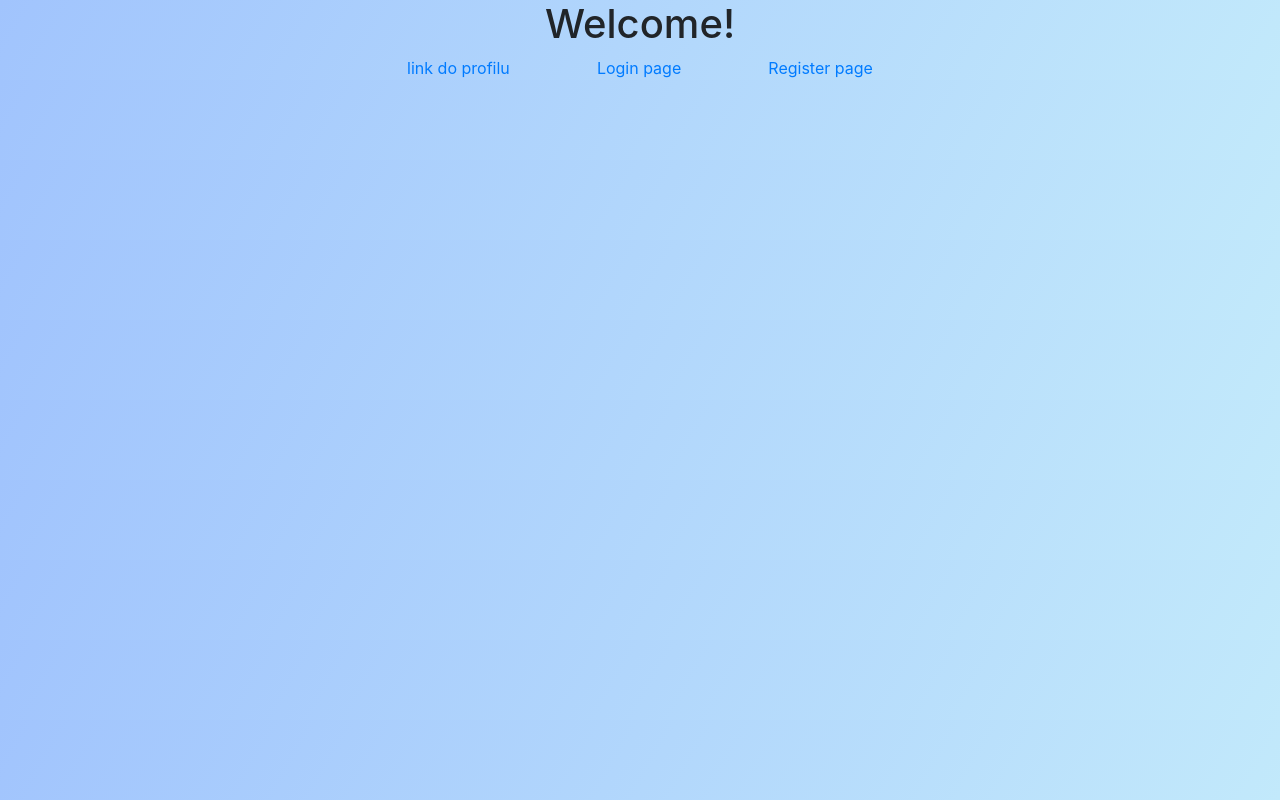
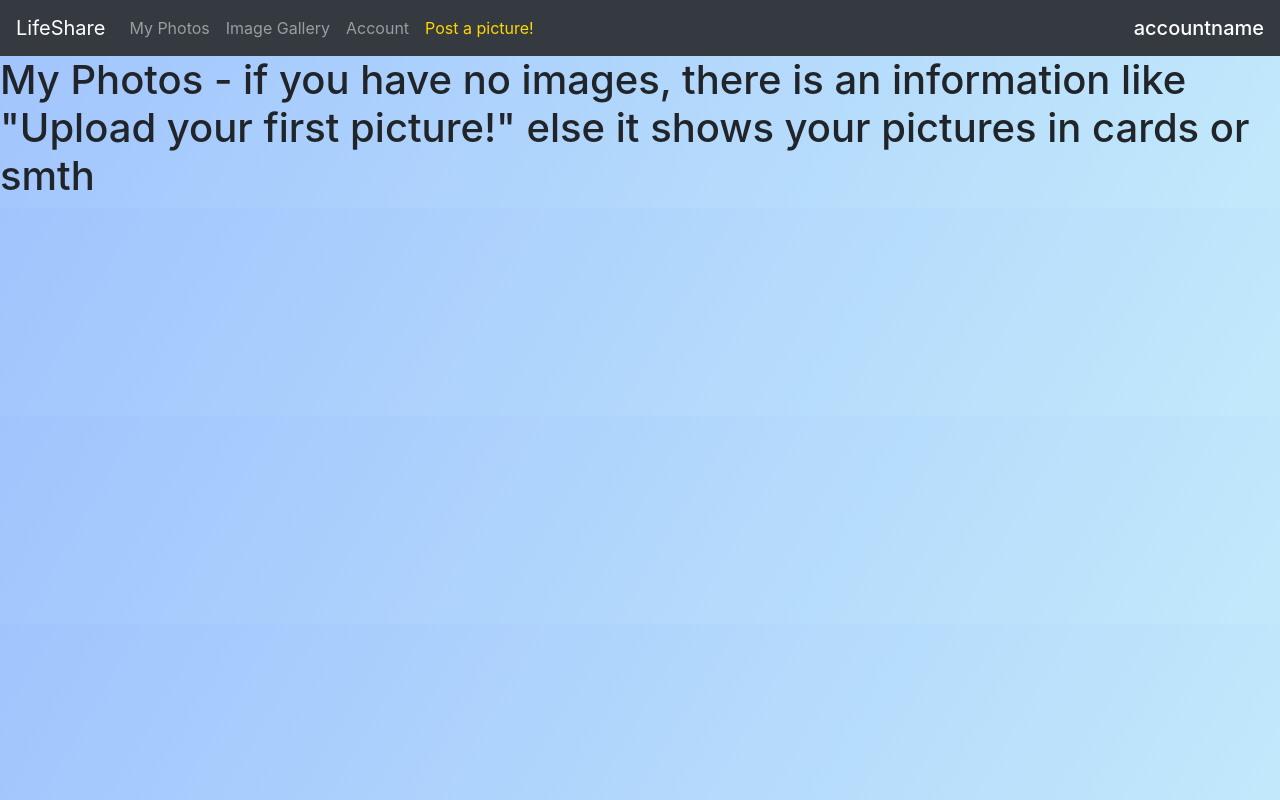
Before and after one commit to Seven730/LifeShare, a React (Create React App) app: page /myPhotos in a window 1280 px wide. Built offline with nearby package versions, Linux system fonts and the light colour scheme.

Commit message:
Added more screens, descriptions, routing and navigation bar component

```diff
--- a/src/App.jsx
+++ b/src/App.jsx
@@ -2,7 +2,10 @@ import React from "react";
 import Home from "./Screens/Home/Home";
 import Login from "./Screens/Login/Login";
 import Register from "./Screens/Register/Register";
-import Profile from "./Screens/Profile/Profile";
+import MyPhotos from "./Screens/MyPhotos/MyPhotos";
+import ImageGallery from "./Screens/ImageGallery/ImageGallery";
+import Account from "./Screens/Account/Account";
+import AddPicture from "./Screens/AddPicture/AddPicture";
 import "bootstrap/dist/css/bootstrap.min.css";
 import { Router, Route, Switch } from "react-router-dom";
 
@@ -12,7 +15,10 @@ function App() {
       <Switch>
         <Route component={Login} path="/login" />
         <Route component={Register} path="/register" />
-        <Route component={Profile} path="/profile" />
+        <Route component={MyPhotos} path="/myPhotos" />
+        <Route component={ImageGallery} path="/imageGallery" />
+        <Route component={Account} path="/account" />
+        <Route component={AddPicture} path="/post" />
         <Route component={Home} path="/" />
       </Switch>
     </div>
--- /dev/null
+++ b/src/Components/NavigationBar.jsx
@@ -0,0 +1,21 @@
+import React from "react";
+import { Navbar, Nav } from "react-bootstrap";
+
+export default function NavigationBar() {
+  return (
+    <div>
+      <Navbar bg="dark" variant="dark">
+        <Navbar.Brand href="home">LifeShare</Navbar.Brand>
+        <Nav className="mr-auto">
+          <Nav.Link href="myPhotos">My Photos</Nav.Link>
+          <Nav.Link href="imageGallery">Image Gallery</Nav.Link>
+          <Nav.Link href="account">Account</Nav.Link>
+          <Nav.Link href="post" style={{ color: "gold" }}>
+            Post a picture!
+          </Nav.Link>
+        </Nav>
+        <h5 className="name">accountname</h5>
+      </Navbar>
+    </div>
+  );
+}
--- /dev/null
+++ b/src/Screens/Account/Account.jsx
@@ -0,0 +1,17 @@
+import React from "react";
+import "./Account.css";
+import { Navbar, Nav } from "react-bootstrap";
+import NavigationBar from "../../Components/NavigationBar";
+
+export default function account() {
+  return (
+    <div>
+      <NavigationBar />
+      <div>
+        <h1>
+          Account - change email or password, also there could be an avatar
+        </h1>
+      </div>
+    </div>
+  );
+}
--- /dev/null
+++ b/src/Screens/AddPicture/AddPicture.jsx
@@ -0,0 +1,17 @@
+import React from "react";
+import "./AddPicture.css";
+import NavigationBar from "../../Components/NavigationBar";
+
+export default function addPicture() {
+  return (
+    <div>
+      <NavigationBar />
+      <div>
+        <h1>
+          Adding a picture, almost exactly like here
+          https://app.moqups.com/eA7dQ7FYc9/view/page/a2772b6f8
+        </h1>
+      </div>
+    </div>
+  );
+}
--- a/src/Screens/Home/Home.jsx
+++ b/src/Screens/Home/Home.jsx
@@ -8,7 +8,7 @@ export default function home() {
       <h1 className="header">Welcome!</h1>
       <div className="grid">
         <div className="links">
-          <Link to="profile">link do profilu</Link>
+          <Link to="myPhotos">link do profilu</Link>
           <Link to="login">Login page</Link>
           <Link to="register">Register page</Link>
         </div>
--- /dev/null
+++ b/src/Screens/ImageGallery/ImageGallery.jsx
@@ -0,0 +1,18 @@
+import React from "react";
+import "./ImageGallery.css";
+import NavigationBar from "../../Components/NavigationBar";
+
+export default function myPhotos() {
+  return (
+    <div>
+      <NavigationBar />
+      <div>
+        <h1>
+          ImageGallery - pictures that every user uploaded, possibly in random
+          order. One card contains picture, button to "heart" it, number of
+          likes, user name and user provided description
+        </h1>
+      </div>
+    </div>
+  );
+}
--- /dev/null
+++ b/src/Screens/MyPhotos/MyPhotos.jsx
@@ -0,0 +1,18 @@
+import React from "react";
+import "./MyPhotos.css";
+import NavigationBar from "../../Components/NavigationBar";
+
+export default function myPhotos() {
+  return (
+    <div>
+      <NavigationBar />
+      <div>
+        <h1>
+          My Photos - if you have no images, there is an information like
+          "Upload your first picture!" else it shows your pictures in cards or
+          smth
+        </h1>
+      </div>
+    </div>
+  );
+}
--- a/src/Screens/Profile/Profile.jsx
+++ /dev/null
@@ -1,19 +0,0 @@
-import React from "react";
-import "./Profile.css";
-import { Navbar, Nav } from "react-bootstrap";
-
-export default function profile() {
-  return (
-    <div>
-      <Navbar bg="dark" variant="dark">
-        <Navbar.Brand href="home">LifeShare</Navbar.Brand>
-        <Nav className="mr-auto">
-          <Nav.Link href="home">Home</Nav.Link>
-          <Nav.Link href="profile">Profile</Nav.Link>
-          <Nav.Link href="pictures">Pictures</Nav.Link>
-        </Nav>
-        <h5 className="name">accountname</h5>
-      </Navbar>
-    </div>
-  );
-}
```
Also changed, not shown: src/Screens/Account/Account.css (added), src/Screens/AddPicture/AddPicture.css (added), src/Screens/ImageGallery/ImageGallery.css (added), src/Screens/MyPhotos/MyPhotos.css (renamed from src/Screens/Profile/Profile.css).
